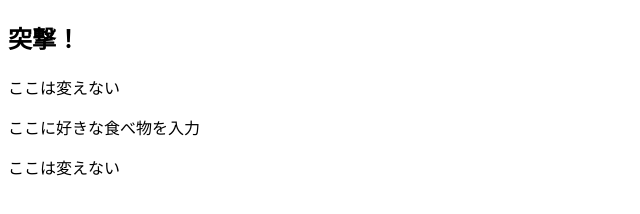
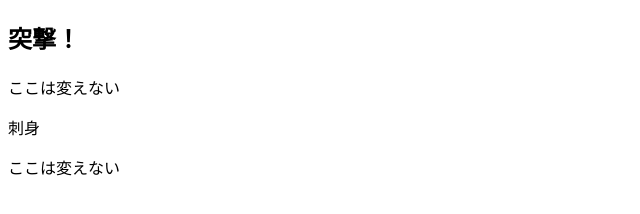
Before and after one commit to RyugoHarada/pushConflict, a plain HTML site: page index.html in a window 1280 px wide. Shown: the whole page, without its empty margins (0-640 px from the left). Drawn offline with Linux system fonts and the light colour scheme.

Commit message:
[modify]index.htmlの変更

```diff
--- a/index.html
+++ b/index.html
@@ -6,7 +6,7 @@
 <body>
 <h2> 突撃！ </h2>
 <p>ここは変えない</p>
-<p>ここに好きな食べ物を入力</p>
+<p>刺身</p>
 <p>ここは変えない</p>
 </body>
 </html>
```
